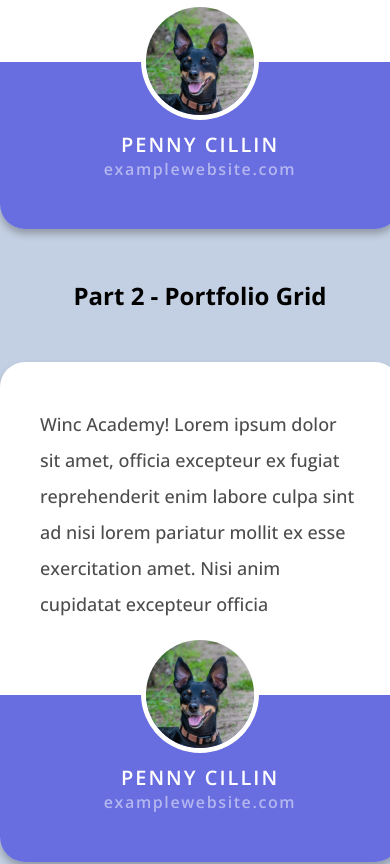
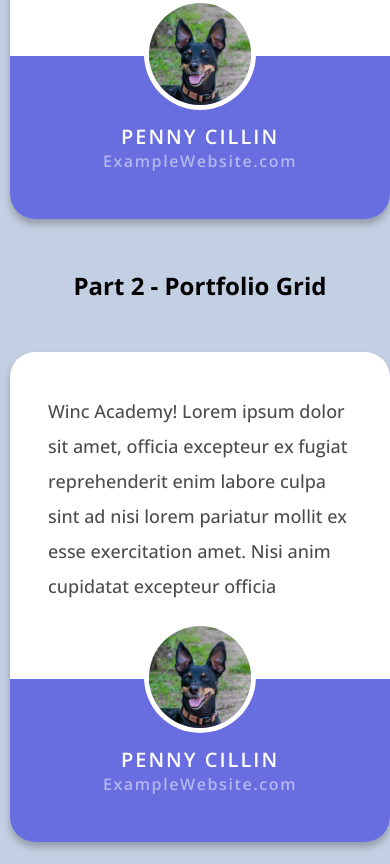
Before and after one commit to tomlajtos/winc-a2-advanced-css, a plain HTML site: page index.html in a window 390 px wide. Shown: the part 540-1404 px from the top of the page. Drawn offline with nearby package versions, Linux system fonts and the light colour scheme.

Commit message:
Fixed testimonial class size and spelling errors
Adjusted the .testimonial size to make it look better on mobile devices. Also corrected a few spelling errors.

```diff
--- a/index.html
+++ b/index.html
@@ -30,7 +30,7 @@
         </section>
         <footer class="testimonial__footer">
           <h2 class="testimonial__footer__name">Penny Cillin</h2>
-          <a class="testimonial__footer__link" href="#">examplewebsite.com</a>
+          <a class="testimonial__footer__link" href="#">ExampleWebsite.com</a>
         </footer>
         <img class="testimonial__img" src="./images/testimonial-img.jpg"
           alt="circular shaped portrait image of penny cillin" />
@@ -53,7 +53,7 @@
             </section>
             <footer class="testimonial__footer">
               <h2 class="testimonial__footer__name">Penny Cillin</h2>
-              <a class="testimonial__footer__link" href="#">examplewebsite.com</a>
+              <a class="testimonial__footer__link" href="#">ExampleWebsite.com</a>
             </footer>
             <img class="testimonial__img" src="./images/testimonial-img.jpg"
               alt="circular shaped portrait image of penny cillin" />
@@ -77,7 +77,7 @@
             </section>
             <footer class="testimonial__footer">
               <h2 class="testimonial__footer__name">Penny Cillin</h2>
-              <a class="testimonial__footer__link" href="#">examplewebsite.com</a>
+              <a class="testimonial__footer__link" href="#">ExampleWebsite.com</a>
             </footer>
             <img class="testimonial__img" src="./images/testimonial-img.jpg"
               alt="circular shaped portrait image of penny cillin" />
@@ -101,7 +101,7 @@
             </section>
             <footer class="testimonial__footer">
               <h2 class="testimonial__footer__name">Penny Cillin</h2>
-              <a class="testimonial__footer__link" href="#">examplewebsite.com</a>
+              <a class="testimonial__footer__link" href="#">ExampleWebsite.com</a>
             </footer>
             <img class="testimonial__img" src="./images/testimonial-img.jpg"
               alt="circular shaped portrait image of penny cillin" />
@@ -125,7 +125,7 @@
             </section>
             <footer class="testimonial__footer">
               <h2 class="testimonial__footer__name">Penny Cillin</h2>
-              <a class="testimonial__footer__link" href="#">examplewebsite.com</a>
+              <a class="testimonial__footer__link" href="#">ExampleWebsite.com</a>
             </footer>
             <img class="testimonial__img" src="./images/testimonial-img.jpg"
               alt="circular shaped portrait image of penny cillin" />
@@ -149,7 +149,7 @@
             </section>
             <footer class="testimonial__footer">
               <h2 class="testimonial__footer__name">Penny Cillin</h2>
-              <a class="testimonial__footer__link" href="#">examplewebsite.com</a>
+              <a class="testimonial__footer__link" href="#">ExampleWebsite.com</a>
             </footer>
             <img class="testimonial__img" src="./images/testimonial-img.jpg"
               alt="circular shaped portrait image of penny cillin" />
@@ -173,7 +173,7 @@
             </section>
             <footer class="testimonial__footer">
               <h2 class="testimonial__footer__name">Penny Cillin</h2>
-              <a class="testimonial__footer__link" href="#">examplewebsite.com</a>
+              <a class="testimonial__footer__link" href="#">ExampleWebsite.com</a>
             </footer>
             <img class="testimonial__img" src="./images/testimonial-img.jpg"
               alt="circular shaped portrait image of penny cillin" />
@@ -197,7 +197,7 @@
             </section>
             <footer class="testimonial__footer">
               <h2 class="testimonial__footer__name">Penny Cillin</h2>
-              <a class="testimonial__footer__link" href="#">examplewebsite.com</a>
+              <a class="testimonial__footer__link" href="#">ExampleWebsite.com</a>
             </footer>
             <img class="testimonial__img" src="./images/testimonial-img.jpg"
               alt="circular shaped portrait image of penny cillin" />
@@ -221,7 +221,7 @@
             </section>
             <footer class="testimonial__footer">
               <h2 class="testimonial__footer__name">Penny Cillin</h2>
-              <a class="testimonial__footer__link" href="#">examplewebsite.com</a>
+              <a class="testimonial__footer__link" href="#">ExampleWebsite.com</a>
             </footer>
             <img class="testimonial__img" src="./images/testimonial-img.jpg"
               alt="circular shaped portrait image of penny cillin" />
@@ -245,7 +245,7 @@
             </section>
             <footer class="testimonial__footer">
               <h2 class="testimonial__footer__name">Penny Cillin</h2>
-              <a class="testimonial__footer__link" href="#">examplewebsite.com</a>
+              <a class="testimonial__footer__link" href="#">ExampleWebsite.com</a>
             </footer>
             <img class="testimonial__img" src="./images/testimonial-img.jpg"
               alt="circular shaped portrait image of penny cillin" />
@@ -258,6 +258,7 @@
       </div>
 
       <!-- Part 3 - Social Media Buttons -->
+
       <h2>Part 3 - Social Media Buttons</h2>
 
       <div class="social-container">
--- a/stylesheets/scss/styles.scss
+++ b/stylesheets/scss/styles.scss
@@ -28,7 +28,6 @@ body {
 
 h1,
 main > h2 {
-  grid-area: content;
   text-align: center;
   margin: 50px 0;
 }
@@ -43,11 +42,15 @@ a:active {
 /***************************
  * testimonial card styles *
  ***************************/
+.testimonial-container {
+  width: 100%;
+  padding: 0 10px;
+}
 
 .testimonial {
   margin: 0 auto;
-  width: 400px;
-  height: 500px;
+  width: 380px;
+  height: 490px;
   display: grid;
   grid-template-rows: repeat(6, 1fr);
   grid-template-columns: 1fr;
@@ -62,13 +65,13 @@ a:active {
     color: rgba(const.$color-black, 0.7);
     font-size: 1.8rem;
     font-weight: 500;
-    line-height: 3.6rem;
+    line-height: 3.5rem;
     border-radius: 25px 25px 0 0;
   }
 
   /* testimonial image styles, :horizontally centered, covering equal areas of bot &__text and &__footer */
   &__img {
-    margin: 7% auto;
+    margin: 7.5% auto;
     width: 27%;
     grid-area: 4 / 1 / 6 / 2;
     box-shadow: 0px 0px 0px 5px const.$color-white; /* used box-shadow to make the image border, because the simple white border was generating a weird issue upon zooming, where the background of the footer became visible. Issue persisted regardless of box-sizing settings */
@@ -96,7 +99,6 @@ a:active {
     }
 
     &__link {
-      // @include const.reset-link;
       text-align: center;
       font-size: 1.6rem;
       font-weight: 600;
@@ -112,14 +114,15 @@ a:active {
 .portfolio-grid {
   width: min-content;
   margin: 0 auto;
+  padding: 0 10px;
   max-width: 1024px;
   display: grid;
   grid: 1fr / 1fr;
   gap: 30px 20px;
 
   &__wrapper {
-    width: 400px;
-    height: 500px;
+    width: 380px;
+    height: 490px;
     position: relative;
 
     /* .testimonial styles within .portfolio-grid
@@ -208,6 +211,7 @@ a:active {
         vertical-align: text-bottom;
       }
     }
+
     &__item:hover {
       transform: translateX(-188px);
     }
```
Also changed, not shown: stylesheets/css/styles.css, 1 other file.
